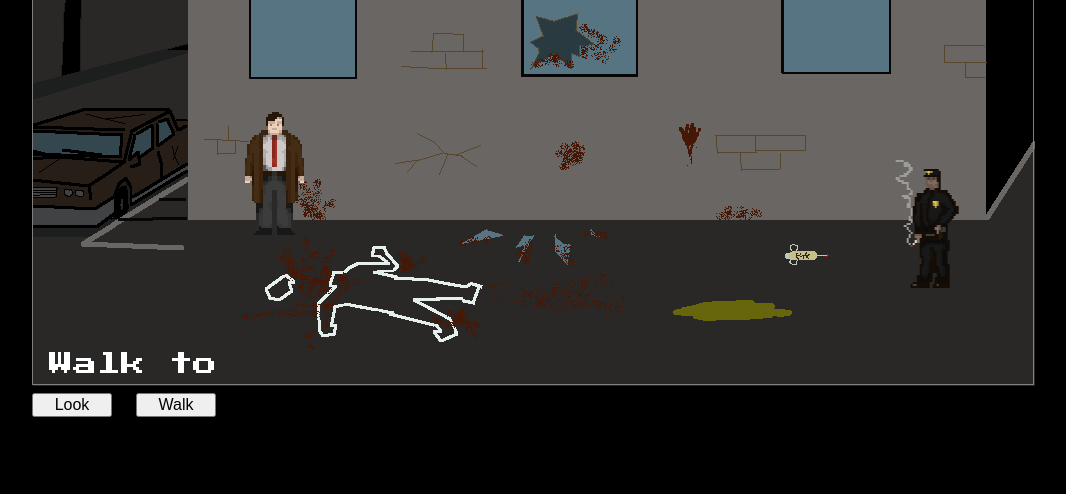
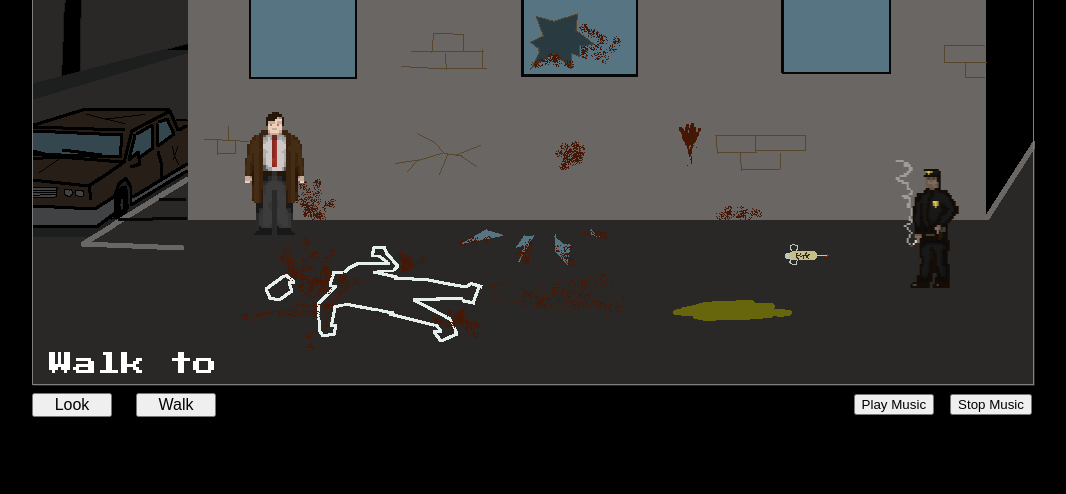
Before and after one commit to Stoobaart/point-and-click-testing, a PHP site: page / in a window 1280 px wide. Shown: the part 81-575 px from the top of the page, without its empty margins (108-1174 px from the left). Run offline with PHP 8.4, Linux system fonts and the light colour scheme; some libraries are stand-ins or nearby versions.

Commit message:
added start and stop buttons for music

```diff
--- a/css/style.css
+++ b/css/style.css
@@ -104,3 +104,7 @@ img.sceneOne {
   background-color: #34BEEF;
   transition: 0.5s;
 }
+.musicBtns {
+  float: right;
+  margin-top: -1.5rem;
+}
--- a/index.html
+++ b/index.html
@@ -35,5 +35,9 @@
     <button class="look">Look</button>
     <button class="walk">Walk</button>
   </section>
+  <section class="musicBtns">
+    <button class="playMusic">Play Music</button>
+    <button class="stopMusic">Stop Music</button>
+  </section>
 </body>
 </html>
--- a/js/animation.js
+++ b/js/animation.js
@@ -1,5 +1,4 @@
 $(document).ready(function () {
-  $('#crimeSceneMusic')[0].play();
   $('.walkableArea').click(function(e) {
 
     if(e.pageY > 369){
--- a/js/sceneOne.js
+++ b/js/sceneOne.js
@@ -1,18 +1,28 @@
 $(document).ready(function () {
+  // play crime scene music
+  $('#crimeSceneMusic')[0].play();
+  $(".stopMusic").click(function() {
+    $('#crimeSceneMusic')[0].pause();
+  })
+  $(".playMusic").click(function() {
+    $('#crimeSceneMusic')[0].play();
+  })
+
+  // change player action choice
   $(".look").click(function() {
     $(".playerAction").html("Look at");
   });
   $(".walk").click(function() {
     $(".playerAction").html("Walk to");
   });
-
+  // say I need to get closer if the player is too far from an obj
   getCloser = function(){
     $(".playerSpeak").html('I need to get closer');
     setTimeout(function() {
       $(".playerSpeak").html("");
     }, 3000);
   };
-
+  // clear the player speak after a few seconds
   speakClear = function() {
     var words = $(".playerSpeak").html();
     setTimeout(function() {
@@ -20,6 +30,7 @@ $(document).ready(function () {
     }, words.length * 75);
   };
 
+  // All functions for looking at stuff on the screen
   $("#victim").click(function(e) {
     var action = $(".playerAction").html();
     var distance = (($(this).position().left) + ($(this).position().top)) - (($("#player").position().left) + ($("#player").position().top));
```
